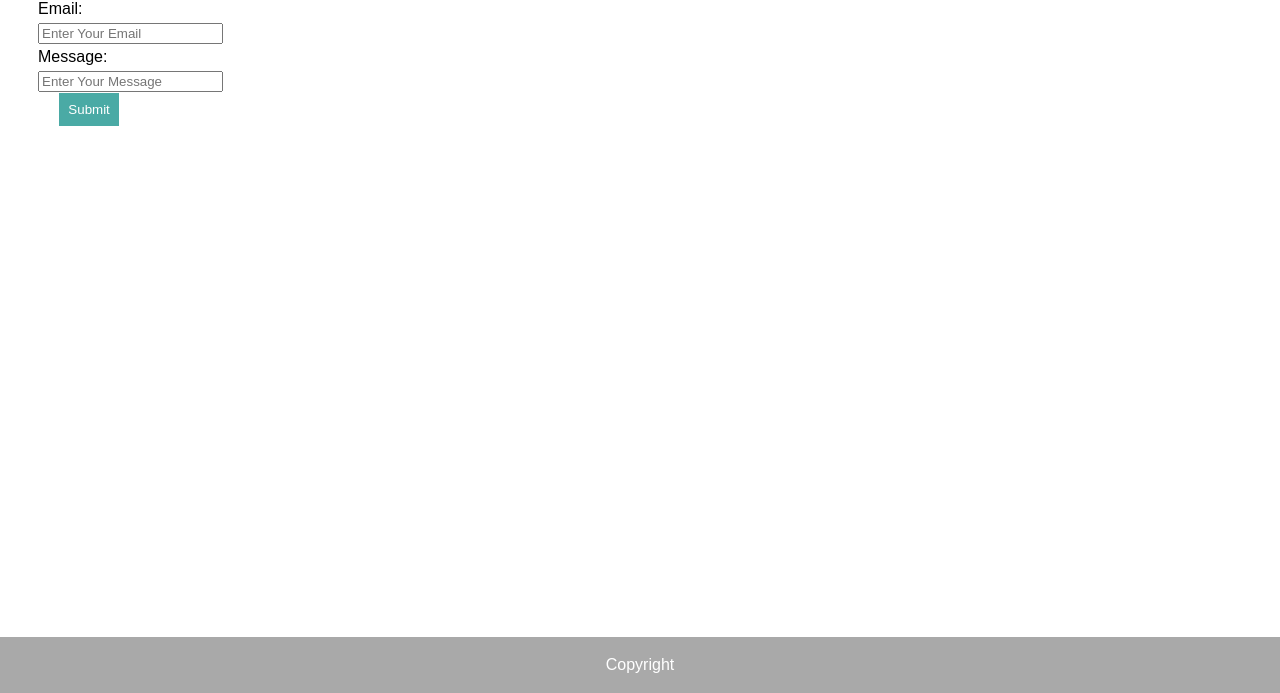
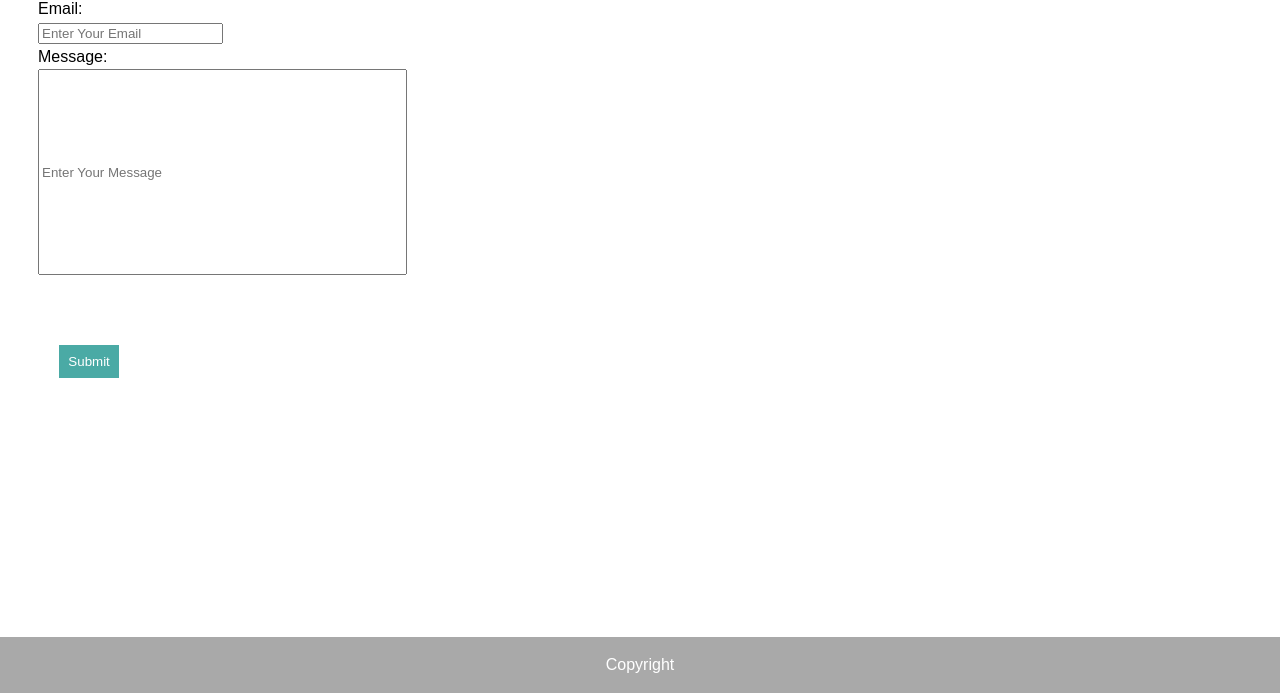
Before and after one commit to JonathanSendsen/Basic-Portfolio, a plain HTML site: page contact.html in a window 1280 px wide. Shown: the part 107-800 px from the top of the page. Drawn offline with Linux system fonts and the light colour scheme.

Commit message:
adding styling compoents to form

```diff
--- a/assets/css/style.css
+++ b/assets/css/style.css
@@ -64,7 +64,7 @@ h2 {
 }
 
 .message {
-    height: 200px;
+    height: 300px;
 }
 button {
     padding: 9px;
--- a/contact.html
+++ b/contact.html
@@ -36,9 +36,9 @@
             placeholder="Enter Your Email"><br>
     </div>
 
-    <div class="form-message">
+    <div class="message">
             Message: <br>
-            <input type="text" name="message" placeholder="Enter Your Message"><br>
+            <input type="text" name="message" placeholder="Enter Your Message" style="height: 200px; width: 30%;"><br>
         </div>
 </form>
 
```
